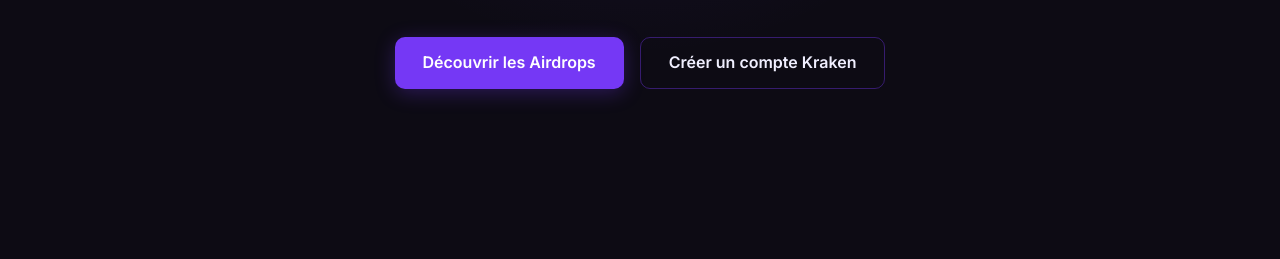
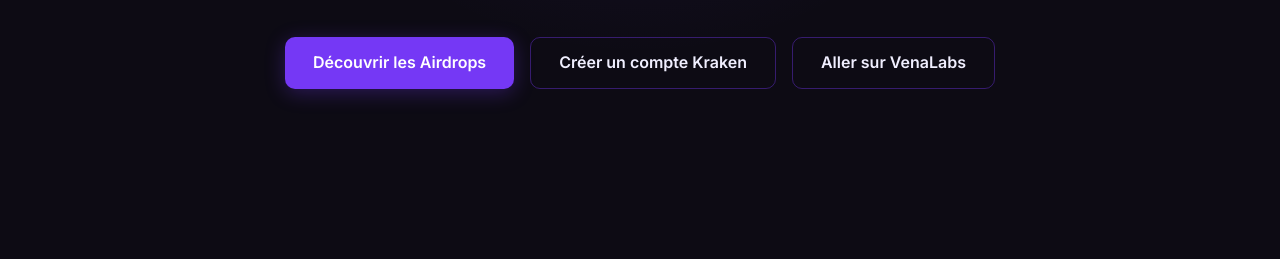
Before and after one commit to VenaLabs2/venalabs-school-ink, a plain HTML site: page index.html in a window 1280 px wide. Shown: the part 541-800 px from the top of the page. Drawn offline with Linux system fonts and the light colour scheme.

Commit message:
Add VenaLabs.com button in hero section

```diff
--- a/index.html
+++ b/index.html
@@ -33,6 +33,7 @@
       <div class="hero-actions">
         <a href="#airdrops" class="btn btn-primary">Découvrir les Airdrops</a>
         <a href="https://kraken.pxf.io/c/6758290/3439310/10583" target="_blank" rel="noopener" class="btn btn-secondary">Créer un compte Kraken</a>
+        <a href="https://www.venalabs.com" target="_blank" rel="noopener" class="btn btn-secondary">Aller sur VenaLabs</a>
       </div>
     </div>
   </section>
```
